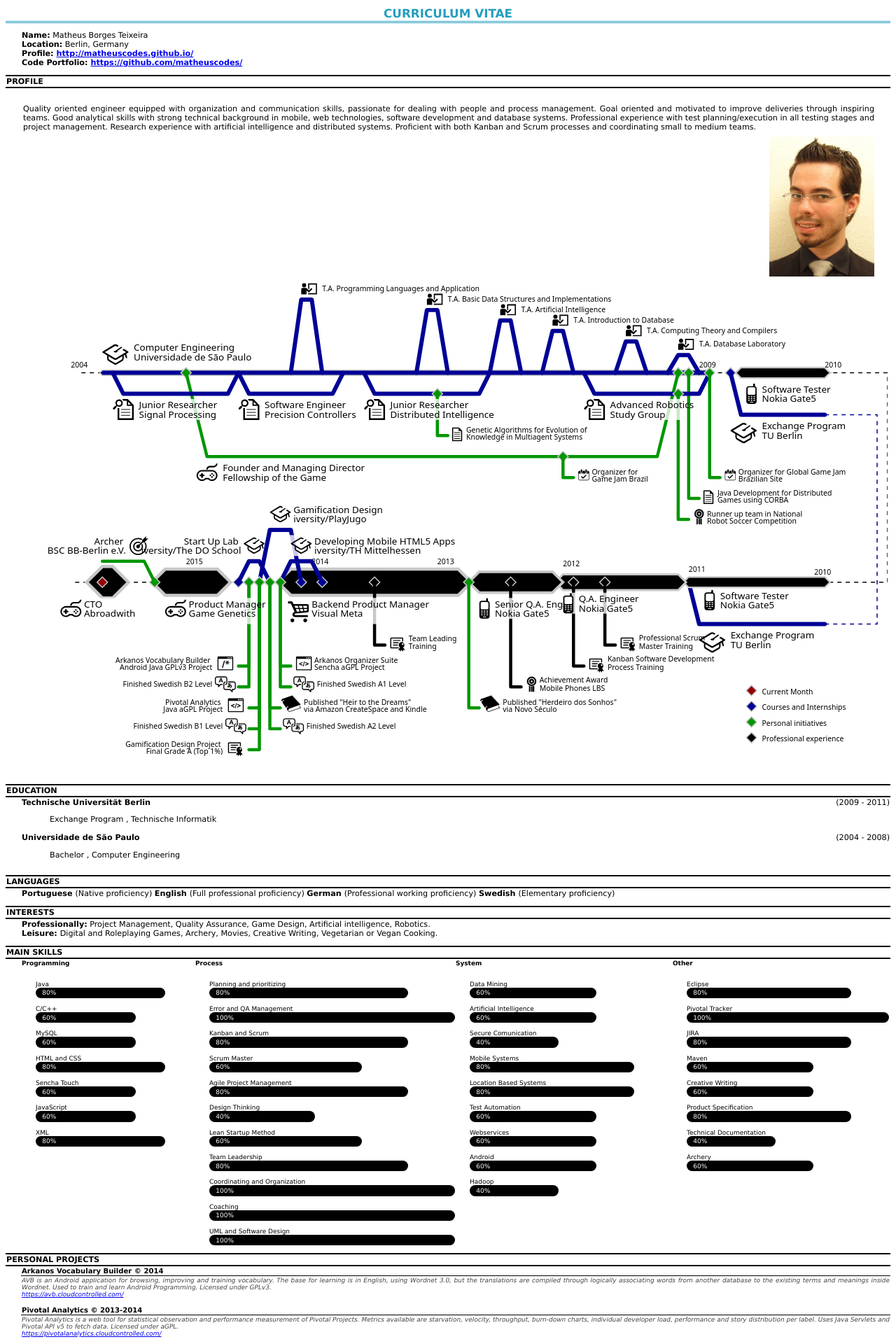
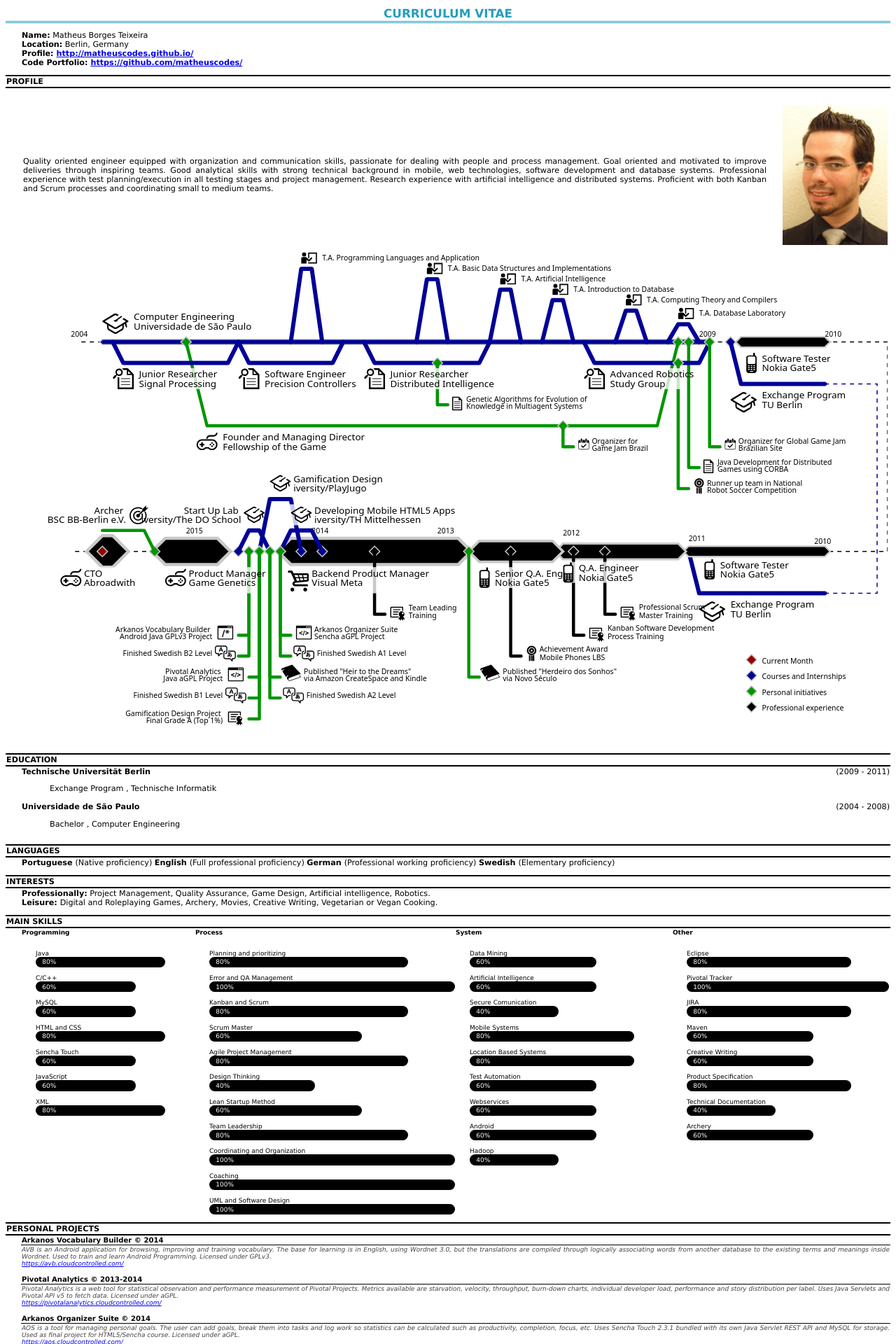
Before and after one commit to matheuscodes/matheuscodes.github.io, a Jekyll site: the page built from print.html, in a window 1280 px wide. Shown: the top 1920 px of the page at 70% size. Built offline with Jekyll 4.4.1, drawn with Linux system fonts in a browser that asks for light colours.

Commit message:
Fixing regression.

```diff
--- a/print.html
+++ b/print.html
@@ -142,6 +142,8 @@ PROFILE
 <tr><td class="profile">
 
 Quality oriented engineer equipped with organization and communication skills, passionate for dealing with people and process management. Goal oriented and motivated to improve deliveries through inspiring teams. Good analytical skills with strong technical background in mobile, web technologies, software development and database systems. Professional experience with test planning/execution in all testing stages and project management. Research experience with artificial intelligence and distributed systems. Proficient with both Kanban and Scrum processes and coordinating small to medium teams.
+
+</td><td>
 
 <img src="/assets/img/foto.jpg" width="150" height="200" style="float:right; padding: 20px 0 0 0;" />
 
```
